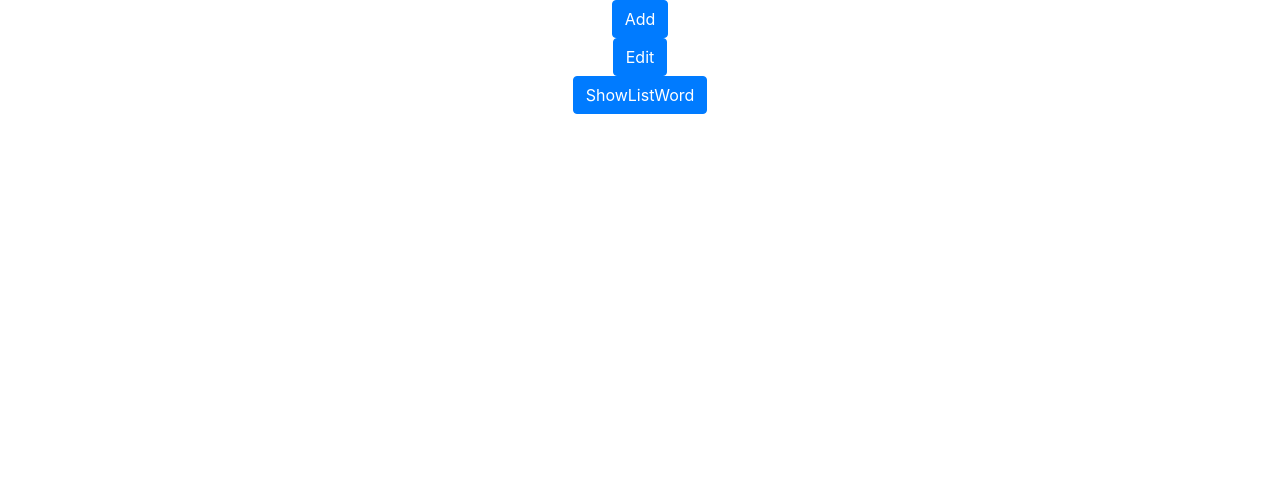
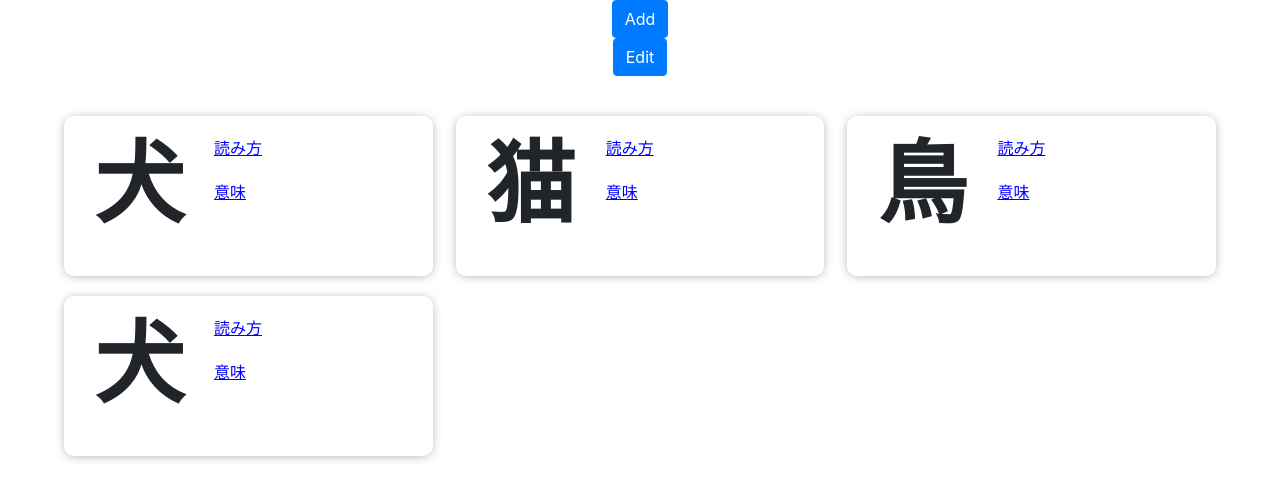
Before and after one commit to piapip/jdict, a React (Create React App) app: page / in a window 1280 px wide. Shown: the top 500 px of the page. Built offline with nearby package versions, Linux system fonts and the light colour scheme.

Commit message:
show word

```diff
--- a/src/App.js
+++ b/src/App.js
@@ -37,8 +37,8 @@ class App extends Component {
       }
     ],
     idGenerator: 5,
-    showFurigana: true,
-    showMeaning: true,
+    showFurigana: false,
+    showMeaning: false,
     displayWordID: 1
   }
   addWord = (newKanji, newFurigana, newMeaning) => {
--- /dev/null
+++ b/src/component/showWord/ShowWord.css
@@ -0,0 +1,5 @@
+.grid:after {
+    content: "";
+    flex: auto;
+    padding-left: 2.5%;
+}
--- a/src/component/showWord/ShowWord.js
+++ b/src/component/showWord/ShowWord.js
@@ -1,29 +1,39 @@
-import React, { useState } from 'react';
-import { Button, Modal} from 'reactstrap';
-import ListWord from "./ListWord.js"
+import React, { Component } from 'react';
+import ToggleButton from './ToggleButton';
+import Word from "./Word";
+import './ShowWord.css'
 
-const ShowWord = (props) => {
-	const {
-		dictionary
-	} = props;
-	const [modal, setModal] = useState(false);
-  	const toggle = () => setModal(!modal);
-  	var listWord = dictionary.map((todo, key) => (
-        <ListWord
-            id={key}
-            kanji={todo.kanji}
-            furigana={todo.furigana}
-            meaning={todo.meaning}
-        />
-    ))
+class ShowWord extends Component {
+
+  render() {
+    const {dictionary} = this.props;
     return (
-		<div>
-			<Button color="primary" onClick={toggle}>ShowListWord</Button>
-			<Modal isOpen={modal} toggle={toggle} className="ok">
-			{listWord}
-      		</Modal>
-		</div>
+      <div style={styles.container} className="grid">
+        {/* Hien thi tu o day */}
+        {
+          dictionary.map((item, index) => (
+            <Word word={item} key={index}/>
+          ))
+        }
+
+
+        {/* */}
+        {/*<ToggleButton />*/}
+      </div>
     );
+  }
 }
 
 export default ShowWord;
+
+const styles = {
+  container: {
+    display: 'flex',
+    flexDirection: 'row',
+    flexWrap: 'wrap',
+    justifyContent: 'space-between',
+    marginLeft: '5%',
+    marginRight: '5%',
+    marginTop: 20,
+  },
+};
--- /dev/null
+++ b/src/component/showWord/Word.css
@@ -0,0 +1,3 @@
+.button1:focus {
+    outline: 0;
+}
--- /dev/null
+++ b/src/component/showWord/Word.js
@@ -0,0 +1,94 @@
+import React, {Component} from 'react';
+import './Word.css';
+
+export default class Word extends Component {
+  constructor(props) {
+    super(props);
+    this.state = {
+      showYomikata: false,
+      showImi: false
+    }
+  }
+
+  handleShowImi = () => {
+    this.setState({showImi: !this.state.showImi})
+  };
+
+  handleShowYomikata = () => {
+    this.setState({showYomikata: !this.state.showYomikata})
+  };
+
+  render() {
+    const word = this.props.word;
+    return (
+      <div style={styles.container}>
+        <span style={styles.kanji}>{word.kanji}</span>
+        <div style={styles.container2}>
+          <button
+            style={styles.button}
+            className="button1"
+            onClick={this.handleShowYomikata.bind(this)}>読み方
+          </button>
+          {
+            this.state.showYomikata &&
+            <span style={styles.span}>{word.furigana}</span>
+          }
+          <button
+            className="button1"
+            style={styles.button} onClick={this.handleShowImi.bind(this)}>意味</button>
+          {
+            this.state.showImi &&
+            <span style={styles.span}>{word.meaning}</span>
+          }
+
+        </div>
+      </div>
+    )
+  }
+}
+
+const styles = {
+  container: {
+    display: 'flex',
+    flexDirection: 'row',
+    width: '32%',
+    backgroundColor: '#fff',
+    boxShadow: "0px 1px 11px -2px #9E9E9E",
+    marginTop: 20,
+    borderRadius: 10,
+    paddingRight: 10,
+    paddingBottom: 10,
+  },
+  container2: {
+    display: 'flex',
+    flexDirection: 'column',
+    flex: 1,
+
+  },
+  kanjiWrapper: {
+    width: 150,
+    height: 200,
+    justifyContent: 'flex-start',
+    display: 'flex',
+    flexDirection: 'column',
+  },
+  kanji: {
+    fontWeight: 'bold',
+    fontSize: 90,
+    width: 150,
+    height: 150,
+  },
+  button: {
+    marginTop: 20,
+    border: 'none',
+    color: '#00f',
+    textDecoration: 'underline',
+    fontStyle: 'normal',
+    backgroundColor: 'white',
+    padding: 0,
+    textAlign: 'left'
+  },
+  span: {
+    textAlign: 'left'
+  }
+};
```
